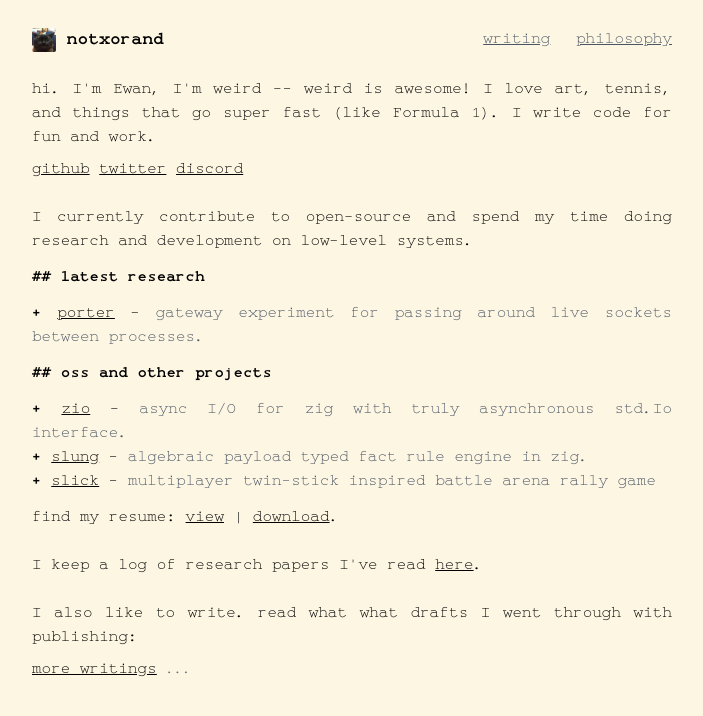
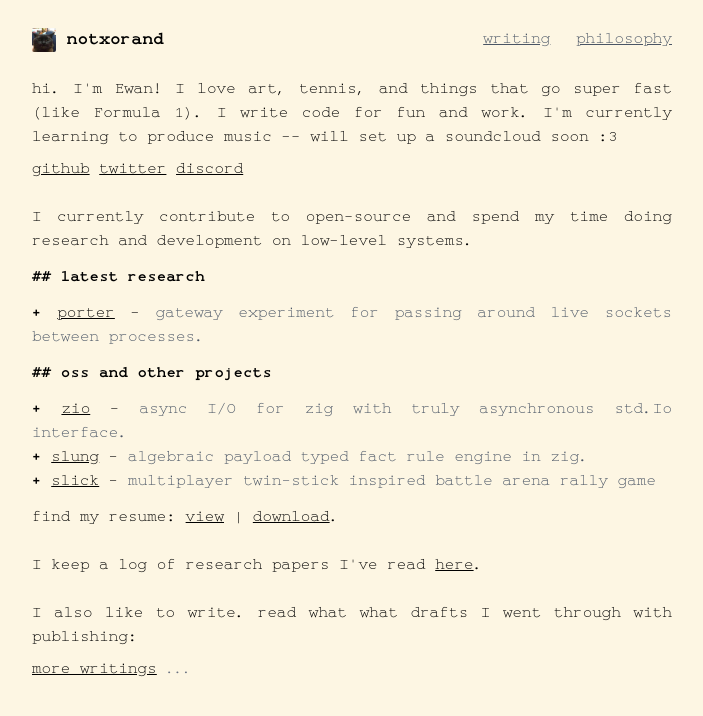
Before and after one commit to notxorand/notxorand.dev, a SvelteKit app: page / in a window 1280 px wide. Shown: the top 716 px of the page, without its empty margins (288-991 px from the left). Built offline with nearby package versions, Linux system fonts and the light colour scheme.

Commit message:
chore: update about

```diff
--- a/src/routes/+page.svelte
+++ b/src/routes/+page.svelte
@@ -32,7 +32,7 @@
 </script>
 
 <p>
-	hi. I'm Ewan, I'm weird -- weird is awesome! I love art, tennis, and things that go super fast (like Formula 1). I write code for fun and work.
+	hi. I'm Ewan! I love art, tennis, and things that go super fast (like Formula 1). I write code for fun and work. I'm currently learning to produce music -- will set up a soundcloud soon :3
 </p>
 
 <span>
```
